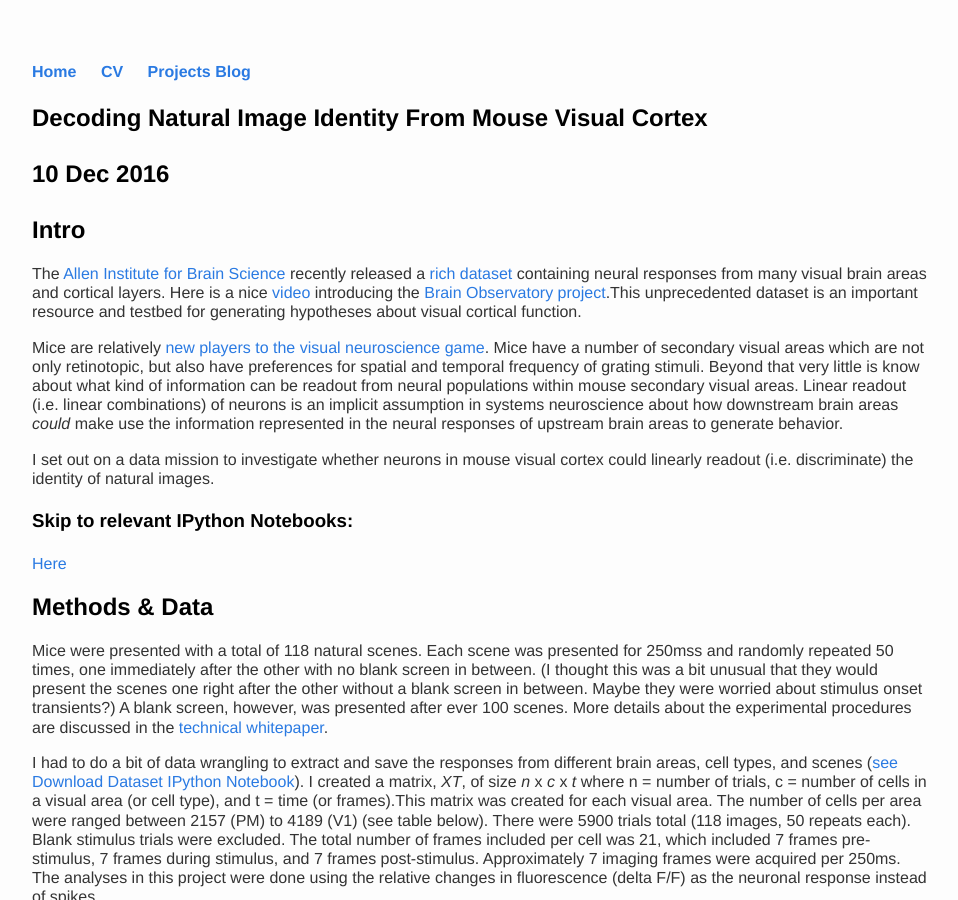
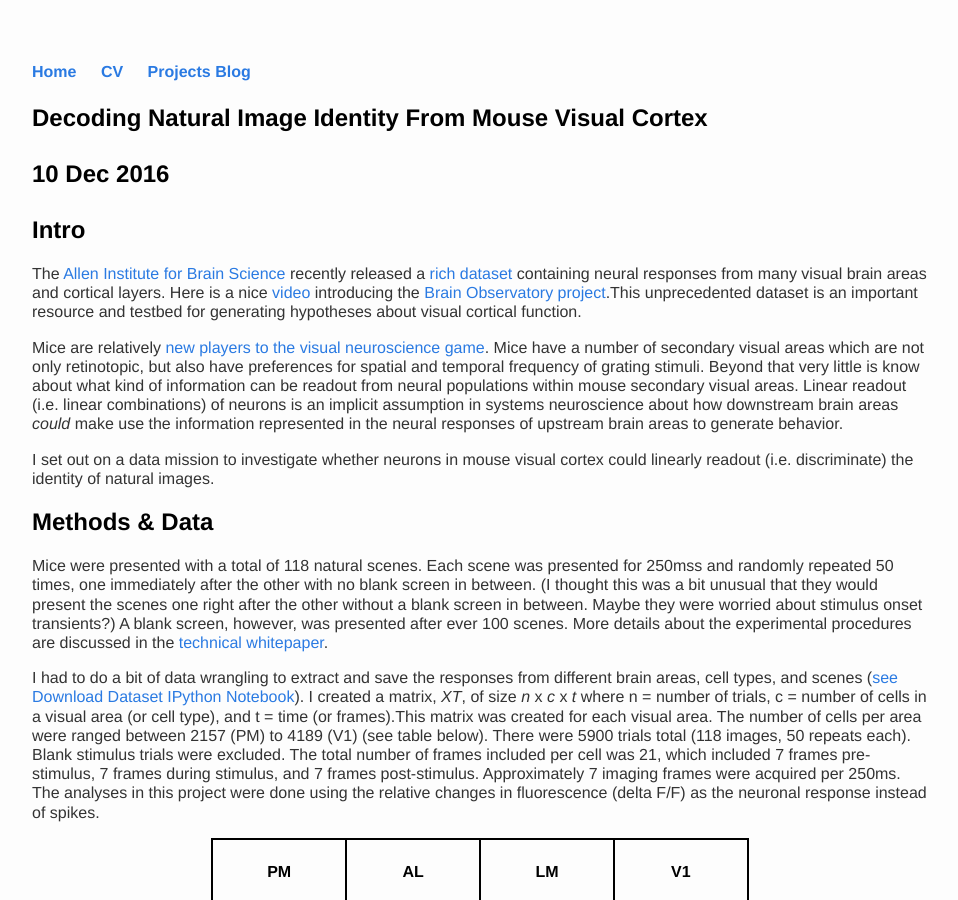
Before and after one commit to kachiO/kachio.github.io, a Jekyll site: the page built from _posts/2016-12-10-Decoding-Identity-of-Natural-Images.markdown, in a window 1280 px wide and 900 px high. Shown: the whole window, without its empty margins (160-1118 px from the left). Built offline with Jekyll 4.4.1, drawn with Linux system fonts in a browser that asks for light colours; comment, search, counter and statistics services are not loaded; some of the changed text lies outside the part shown.

Commit message:
Update 2016-12-10-Decoding-Identity-of-Natural-Images.markdown

```diff
--- a/_posts/2016-12-10-Decoding-Identity-of-Natural-Images.markdown
+++ b/_posts/2016-12-10-Decoding-Identity-of-Natural-Images.markdown
@@ -15,10 +15,8 @@
 
 I set out on a data mission to investigate whether neurons in mouse visual cortex could linearly readout (i.e. discriminate) the identity of natural images.
 
-<h3>Skip to relevant IPython Notebooks: </h3> [Here](https://github.com/kachiO/ipython-notebooks/tree/master/mouse%20natural%20images%20identity)
 
 <h1>Methods & Data</h1>
-
 Mice were presented with a total of 118 natural scenes. Each scene was presented for 250mss and randomly repeated 50 times, one immediately after the other with no blank screen in between. (I thought this was a bit unusual that they would present the scenes one right after the other without a blank screen in between. Maybe they were worried about stimulus onset transients?) A blank screen, however, was presented after ever 100 scenes. More details about the experimental procedures are discussed in the [technical whitepaper](http://help.brain-map.org/display/observatory/Documentation).
 
 I had to do a bit of data wrangling to extract and save the responses from different brain areas, cell types, and scenes ([see Download Dataset IPython Notebook](https://github.com/kachiO/ipython-notebooks/blob/master/mouse%20natural%20images%20identity/download%20multiple%20datasets.ipynb)). I created a matrix, _XT_, of size _n_ x _c_ x _t_  where n = number of trials, c = number of cells in a visual area (or cell type), and t = time (or frames).This matrix was created for each visual area. The number of cells per area were ranged between 2157 (PM) to 4189 (V1) (see table below). There were 5900 trials total (118 images, 50 repeats each). Blank stimulus trials were excluded. The total number of frames included per cell was 21, which included 7 frames pre-stimulus, 7 frames during stimulus, and 7 frames post-stimulus. Approximately 7 imaging frames were acquired per 250ms. The analyses in this project were done using the relative changes in fluorescence (delta F/F) as the neuronal response instead of spikes.
```
Also changed, not shown: other parts of _posts/2016-12-10-Decoding-Identity-of-Natural-Images.markdown (+2 -0 lines).
